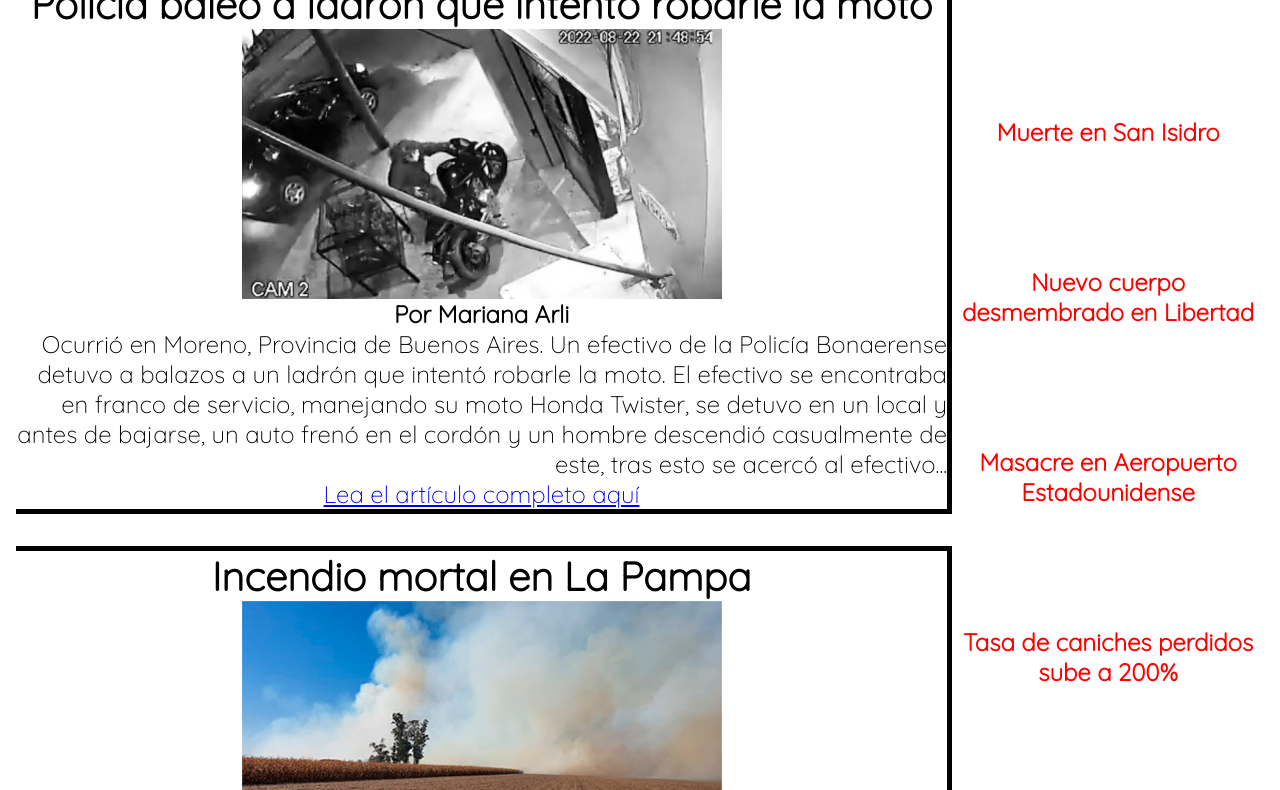
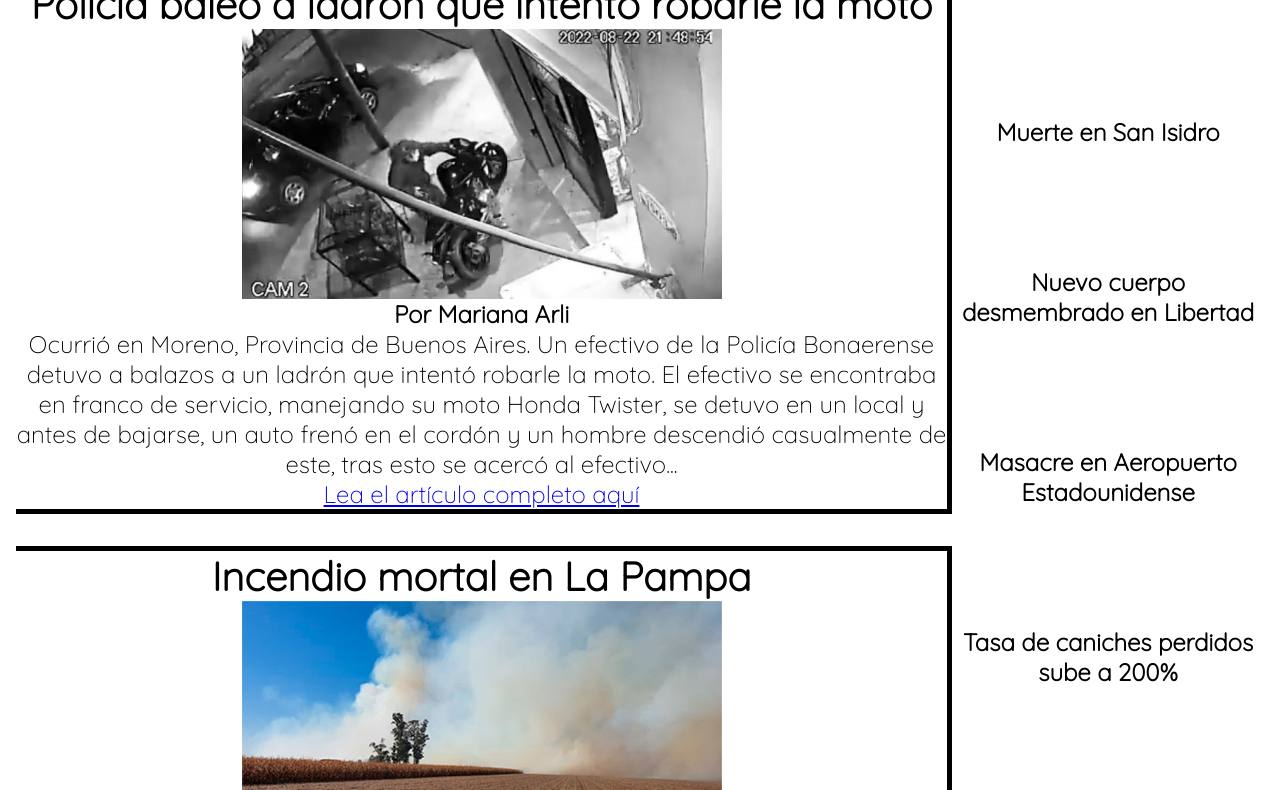
Before and after one commit to PolPol59/Diario-Luz-Del-Alba, a website: page index.html in a window 1280 px wide. Shown: the part 750-1540 px from the top of the page. Drawn offline with Linux system fonts and the light colour scheme.

```diff
--- a/scss/main.scss
+++ b/scss/main.scss
@@ -27,6 +27,7 @@
             align-self: center;
             h1 {
                 font-size: $title-size;
+                cursor: pointer;
             }
             h2 {
                 font-weight: bolder;
@@ -45,6 +46,7 @@
                 @extend p ;
                 color: #0000EE;
                 text-decoration: underline;
+                cursor: pointer;
             }
         }
 
@@ -59,7 +61,7 @@
                 @include img-size;
             }
             h1, h2, p{
-                text-align: end;
+                text-align: center;
             }
             h2 {
                 font-weight: bolder;
@@ -97,7 +99,6 @@
                 text-align: center;
             }
             h2 {
-                color: red;
                 margin-top: 5em;
                 text-align: center;
                 cursor: pointer;
--- /dev/null
+++ b/scss/maps.scss
@@ -0,0 +1,5 @@
+$orden: (
+    orden1: center
+    orden2: space-between
+    orden3: space-around
+);
--- a/scss/styles.scss
+++ b/scss/styles.scss
@@ -7,6 +7,7 @@
 }
 
 @import './variables.scss';
+@import './maps.scss';
 @import './mixins.scss';
 @import './header.scss';
 @import './main.scss';
```
Also changed, not shown: css/styles.css.
